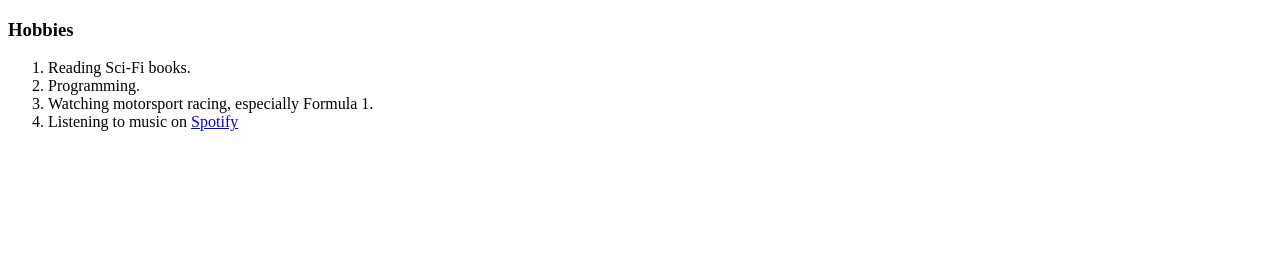
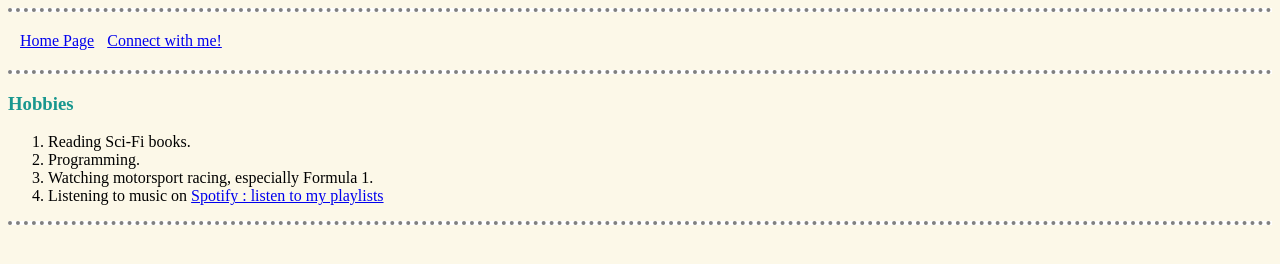
Before and after one commit to vedbulsara04/ved_cv, a plain HTML site: page hobbies.html in a window 1280 px wide. Drawn offline with Linux system fonts and the light colour scheme.

Commit message:
3rd commit

```diff
--- /dev/null
+++ b/css/styles.css
@@ -0,0 +1,25 @@
+body{
+  background-color: #FCF8E8;
+}
+
+hr{
+  background-color: white;
+  border-style: none;
+  border-top-style: dotted;
+  border-color:  grey;
+  border-width: 4px;
+  width: 100%;
+}
+
+img{
+  height: 250px;
+  width: 250px;
+}
+
+h1{
+  color: #18978F;
+}
+
+h3{
+  color:#18978F
+}
--- a/hobbies.html
+++ b/hobbies.html
@@ -3,14 +3,24 @@
   <head>
     <meta charset="utf-8">
     <title>Hobby</title>
+    <link rel="stylesheet" href="css\styles.css">
   </head>
   <body>
+    <hr>
+    <table cellspacing = "11">
+      <tr>
+        <td><a href="index.html" target="_blank">Home Page</a></td>
+        <td><a href="connect_me.html" target="_blank">Connect with me!</a></td>
+      </tr>
+    </table>
+    <hr>
     <h3>Hobbies</h3>
     <ol>
       <li>Reading Sci-Fi books.</li>
       <li>Programming.</li>
       <li>Watching motorsport racing, especially Formula 1.</li>
-      <li>Listening to music on <a href="https://open.spotify.com/user/l8f872n5yrzo7qabtdtnbmzdh?si=9ceaf1cb8c7743ad">Spotify</a></li>
+      <li>Listening to music on <a href="https://open.spotify.com/user/l8f872n5yrzo7qabtdtnbmzdh?si=9ceaf1cb8c7743ad">Spotify : listen to my playlists</a></li>
     </ol>
+    <hr>
   </body>
 </html>
```
Also changed, not shown: connect_me.html (+10 -0 lines), index.html (+1 -21 lines).
